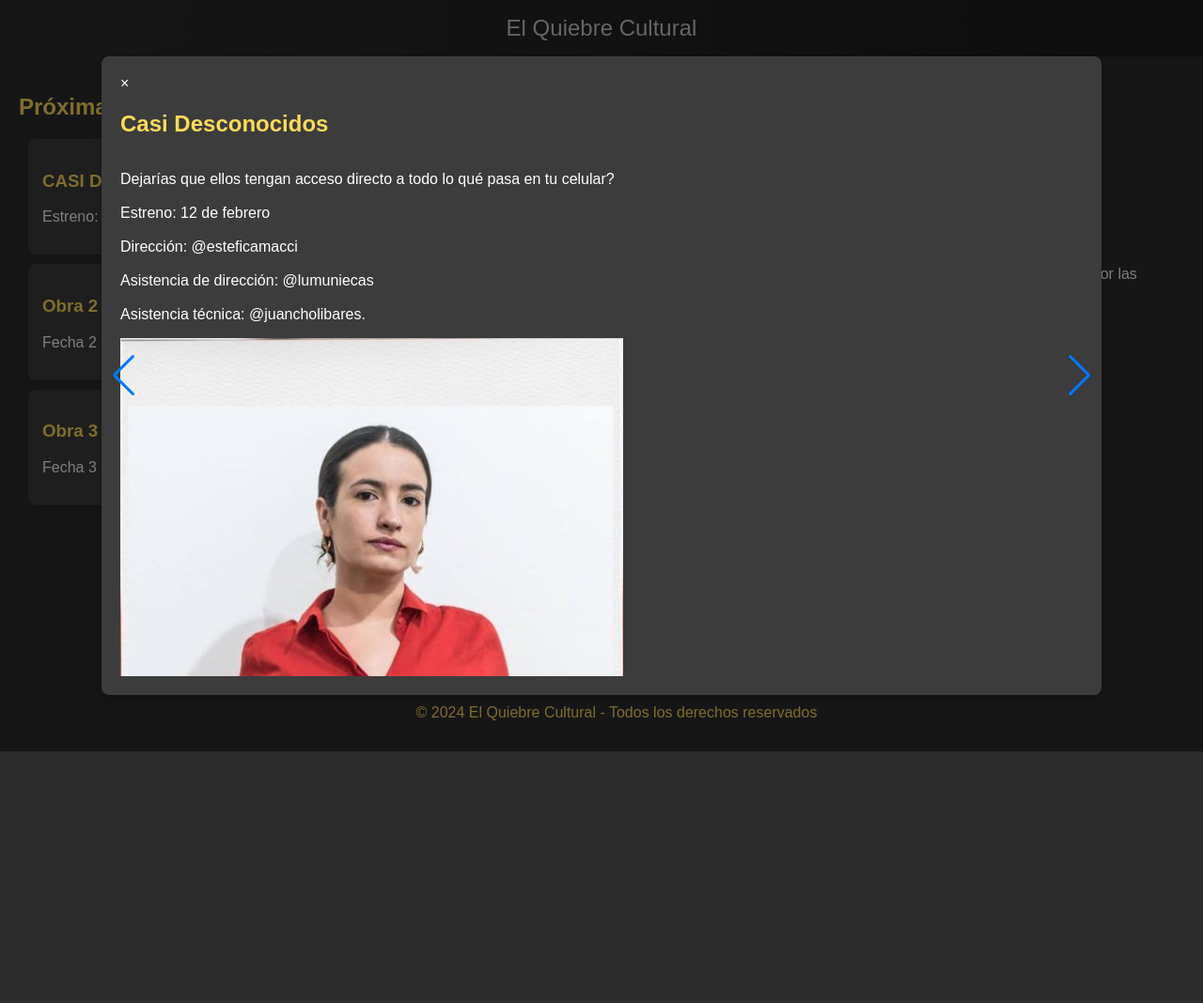
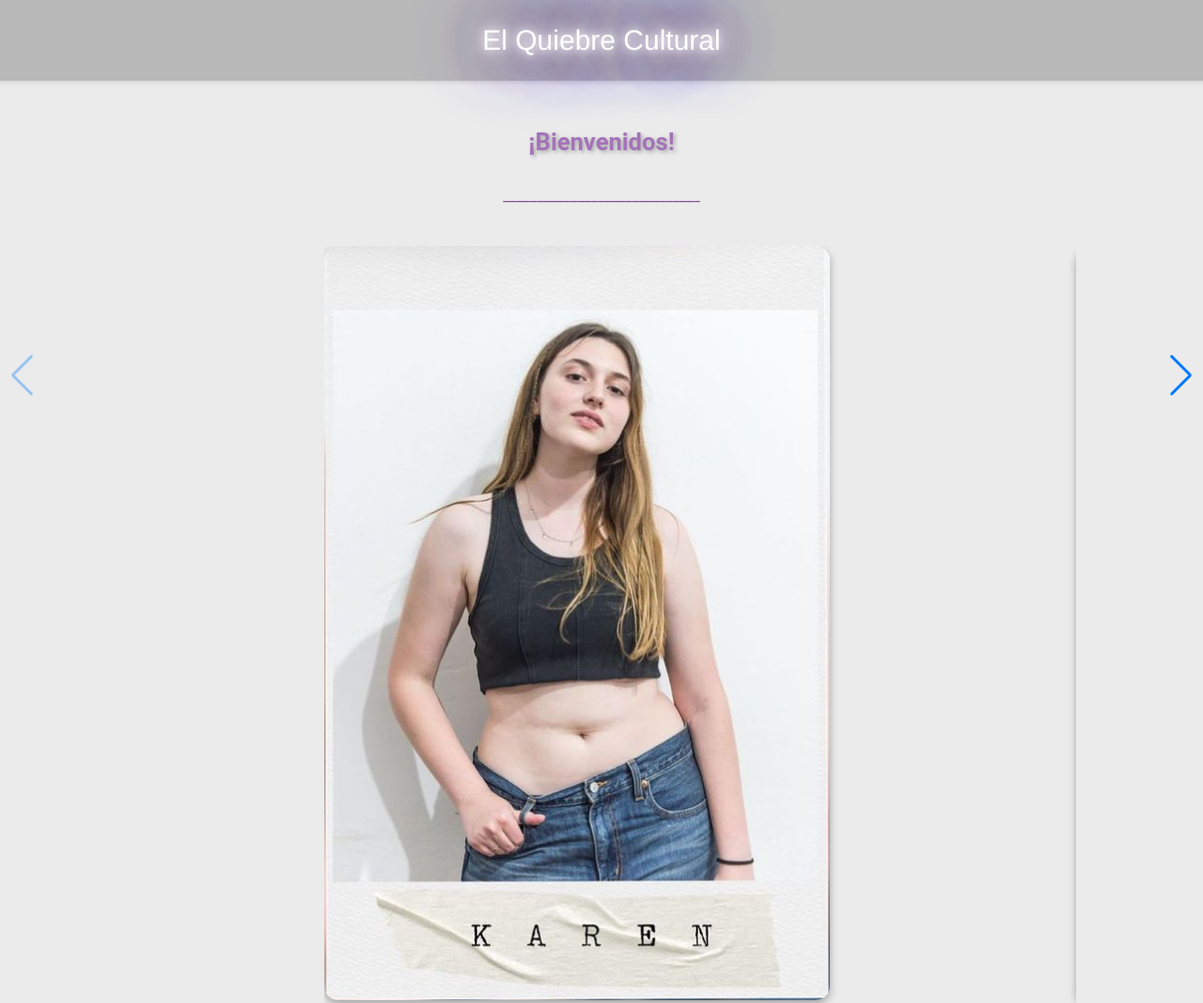
Before and after one commit to Juanlibares/QuiebreCultural, a plain HTML site: page index.html in a window 1280 px wide. Shown: the top 1068 px of the page at 94% size. Before the commit the page ends 800 px from the top, so only its background shows below. Drawn offline with nearby package versions, Linux system fonts and the light colour scheme.

Commit message:
Update index.html

```diff
--- a/index.html
+++ b/index.html
@@ -9,21 +9,32 @@
     <title>ElQuiebre Cultural</title>
     <style>
         body {
-            background-color: #2c2c2c;
+            background-color: #ebebeb;
             color: #ffffff;
-            font-family: 'Arial', sans-serif;
+            font-family: 'Roboto', sans-serif;
             margin: 0;
             padding: 0;
             transition: background-color 0.5s;
+            min-height: 100vh;
+            /* Asegura que el cuerpo ocupe al menos el 100% de la altura de la ventana */
+            display: flex;
+            flex-direction: column;
+            align-items: center;
+            /* Centro horizontalmente */
+            overflow-x: hidden;
+            /* Agregado para ocultar el scroll lateral */
         }
 
         header {
-            background: linear-gradient(to right, #2c2c2c, #1a1a1a);
-            color: #cacaca;
+            background: #b9b9b9;
+            color: #7d4d94;
             text-align: center;
             padding: 1em;
             transition: background 0.5s, color 0.5s;
             box-shadow: 0 2px 4px rgba(0, 0, 0, 0.1);
+            font-family: 'Trebuchet MS', 'Lucida Sans Unicode', 'Lucida Grande', 'Lucida Sans', Arial, sans-serif;
+            font-weight: bold;
+            width: 100%;
         }
 
         nav {
@@ -39,8 +50,10 @@
         section {
             margin: 20px;
             display: flex;
-            flex-direction: column; /* Cambiado de 'space-between' a 'column' para dispositivos móviles */
-            align-items: center; /* Alineación central para dispositivos móviles */
+            flex-direction: column;
+            align-items: center;
+            flex: 1;
+            /* Ocupa el espacio restante */
         }
 
         .card {
@@ -49,89 +62,58 @@
             border-radius: 8px;
             padding: 15px;
             margin: 10px;
-            width: 80%; /* Ajustado para dispositivos móviles */
+            width: 80%;
             box-shadow: 0 4px 8px rgba(0, 0, 0, 0.1);
             transition: transform 0.3s ease-in-out;
             cursor: pointer;
+            text-align: left;
+            display: flex;
+            flex-direction: column;
+            justify-content: center;
+            /* Centra horizontalmente */
+            align-items: center;
+            margin-left: 27px;
+            /* Centra verticalmente */
+
+            /* Alinea el texto a la izquierda */
         }
 
         h1,
         h2,
         h3 {
-            color: #ffdb58;
+            color: #7d4d94;
+            text-shadow: 2px 2px 4px rgba(148, 148, 148, 0.8);
+            /* Tonos neon violeta */
         }
 
         .container {
             flex: 1;
             display: flex;
-            flex-direction: column; /* Cambiado de 'space-between' a 'column' para dispositivos móviles */
-            align-items: center; /* Alineación central para dispositivos móviles */
+            flex-direction: column;
+            align-items: center;
+            width: 100%;
         }
 
         .main-content {
-            flex: 1;
-            padding: 20px;
-            width: 80%; /* Ajustado para dispositivos móviles */
+            width: 100%;
         }
 
-        footer {
-            background-color: #2c2c2c;
-            color: #ffdb58;
-            text-align: center;
-            padding: 1em;
-            position: absolute;
-            bottom: 0;
-            width: 100%;
-            transition: background-color 0.5s, color 0.5s;
-        }
-
-        footer:hover {
-            background-color: #4c4c4c;
-            color: #ffffff;
-        }
-
-        /* Estilos del Modal */
-        .modal {
-            display: flex;
-            justify-content: center;
-            align-items: center;
-            position: fixed;
-            top: 0;
-            left: 0;
-            width: 100%;
-            height: 100%;
-            background-color: rgba(0, 0, 0, 0.5);
-        }
-
-        .modal-content {
-            display: flex;
-            flex-direction: column;
-            justify-content: space-between;
-            max-width: 80%;
-            max-height: 80%;
-            background-color: #3c3c3c;
-            color: #ffffff;
-            padding: 20px;
-            border-radius: 8px;
-            box-shadow: 0 4px 8px rgba(0, 0, 0, 0.2);
-            text-align: left;
-            position: relative;
-        }
-
-        .text-container {
-            width: 100%;
-            margin-bottom: 20px;
-        }
-
+        /* Carrusel con Swiper */
         .swiper-container {
-            width: 100%;
-            max-height: 100%;
+            width: 80%;
+            max-width: 800px;
+            /* Tamaño máximo para evitar que sea demasiado ancho en pantallas grandes */
+            margin-top: 20px;
             overflow: hidden;
+            margin: 0 auto;
+            /* Centra horizontalmente */
         }
 
         .imagenCar {
             max-width: 100%;
             height: auto;
+            border-radius: 15px;
+            box-shadow: 0 4px 8px rgba(0, 0.5, 0, 0.3);
         }
 
         .swiper-slide {
@@ -142,7 +124,7 @@
         /* Reglas de medios para dispositivos móviles */
         @media only screen and (min-width: 768px) {
             .container {
-                flex-direction: row; /* Restaurado a 'row' para dispositivos mayores a 768px */
+                flex-direction: row;
                 justify-content: space-between;
             }
 
@@ -154,6 +136,56 @@
                 width: 100%;
             }
         }
+
+        footer {
+            background-color: #2c2c2c;
+            color: #7d4d94;
+            text-align: center;
+            padding: 1em;
+            transition: background-color 0.5s, color 0.5s;
+            margin-top: auto;
+            /* Empuja el pie de página hacia la parte inferior */
+            width: 100%;
+        }
+
+        footer:hover {
+            background-color: #4c4c4c;
+            color: #ffffff;
+        }
+
+        /* Estilos para los elementos p dentro de la card */
+        .card p {
+            margin-bottom: 10px;
+        }
+
+        .card p:last-child {
+            margin-bottom: 0;
+        }
+
+        li {
+            padding-bottom: 10px;
+        }
+
+        #quiebre {
+            font: normal 30px/normal "Warnes", Helvetica, sans-serif;
+            color: rgba(255, 255, 255, 1);
+            text-decoration: normal;
+            text-align: center;
+            display: inline-block;
+            -webkit-box-sizing: border-box;
+            -moz-box-sizing: border-box;
+            box-sizing: border-box;
+            padding: 10px;
+            border: none;
+            -o-text-overflow: clip;
+            text-overflow: clip;
+            white-space: pre;
+            text-shadow: 0 0 10px rgba(255, 255, 255, 1), 0 0 20px rgba(255, 255, 255, 1), 0 0 30px rgba(255, 255, 255, 1), 0 0 40px #7d4d94, 0 0 70px #7d4d94, 0 0 80px #7d4d94, 0 0 100px #7d4d94;
+            -webkit-transition: all 200ms cubic-bezier(0.42, 0, 0.58, 1);
+            -moz-transition: all 200ms cubic-bezier(0.42, 0, 0.58, 1);
+            -o-transition: all 200ms cubic-bezier(0.42, 0, 0.58, 1);
+            transition: all 200ms cubic-bezier(0.42, 0, 0.58, 1);
+        }
     </style>
 </head>
 
@@ -161,69 +193,91 @@
 
     <header>
         <nav>
-            <div class="navbar-brand">El Quiebre Cultural</div>
+            <div class="navbar-brand" id="quiebre">El Quiebre Cultural</div>
         </nav>
     </header>
+    <h1
+        style="font-size: 160%; text-align: center; border-bottom-width: 10; border-bottom-color: black; margin-top: 50px; color:rgb(164, 115, 184)">
+        ¡Bienvenidos!</h1>
+    <p style="text-align: center; color: #7d4d94; padding-bottom: 8px;">_____________________________</p>
 
     <section class="container">
         <aside>
-            <h2>Próximas Funciones</h2>
-            <div id="cardContainer"></div>
+
+            <h2 style="margin-top: -5% ; color: #dfdc40c5;">CASI DESCONOCIDOS</h2>
+            <p style="text-align: center; color: #7d4d94;">_____________________________</p>
         </aside>
 
         <div class="main-content">
-            <h2>Bienvenido a El Quiebre Cultural</h2>
-            <p>Disfruta de nuestras increíbles actuaciones en un ambiente único. Sumérgete en el mundo del teatro y
-                déjate llevar por las emociones.</p>
+            <div class="swiper-container">
+                <div class="swiper-wrapper">
+                    <div class="swiper-slide"><img class="imagenCar" src="./assets/karen.png" alt="Obra Imagen"></div>
+                    <div class="swiper-slide"><img class="imagenCar" src="./assets/catalina.png" alt="Obra Imagen">
+                    </div>
+                    <div class="swiper-slide"><img class="imagenCar" src="./assets/bernardo.png" alt="Obra Imagen">
+                    </div>
+                    <div class="swiper-slide"><img class="imagenCar" src="./assets/juancarlos.png" alt="Obra Imagen">
+                    </div>
+                    <div class="swiper-slide"><img class="imagenCar" src="./assets/LUCIA.png" alt="Obra Imagen"></div>
+                    <div class="swiper-slide"><img class="imagenCar" src="./assets/karina.png" alt="Obra Imagen"></div>
+                    <div class="swiper-slide"><img class="imagenCar" src="./assets/mauro.png" alt="Obra Imagen"></div>
+                    <div class="swiper-slide"><img class="imagenCar" src="./assets/tomas.png" alt="Obra Imagen"></div>
+                </div>
+                <!-- Agrega la navegación -->
+                <div class="swiper-button-next"></div>
+                <div class="swiper-button-prev"></div>
+            </div>
+            <!-- Carrusel con Swiper -->
+            <div class="card">
+                <i><strong>¿Dejarías que ellos tengan acceso directo a todo lo qué pasa en tu celular?</strong></i>
+                <p style="text-align: center; padding-bottom: 10px;">_____________________________</p>
+                <p>Elenco por orden de aparición:</p>
+                <ul>
+                    <li><strong>Karen</strong>: Vera Carballo</li>
+                    <li><strong>Catalina</strong>: Agustina Gomez Vinacua</li>
+                    <li><strong>Bernardo</strong>: Lautaro Char</li>
+                    <li><strong>Juan Carlos</strong>: Joaquín Ciani</li>
+                    <li><strong>Lucia</strong>: Anyita Rivelo</li>
+                    <li><strong>Karina</strong>: Sol Garcia Jurado</li>
+                    <li><strong>Mauro</strong>: Enzo de Luca</li>
+                    <li><strong>Toto</strong>: Fran Soriano</li>
+                </ul>
 
-            <h3>Próxima Función Destacada</h3>
-            <p>Obra destacada - Fecha y Hora</p>
+                <p style="text-align: center;">_____________________________</p>
+
+                <p style="text-align: center;"><strong>Dirección:<br></strong> Estefanía Camacci</p>
+                <p style="text-align: center;"><strong>Asistencia de dirección:<br></strong> Lucía muñecas</p>
+                <p style="text-align: center;"><strong>Luces:<br></strong> Matias Pesci, Marysol Amalfi</p>
+                <p style="text-align: center;"><strong>Técnico de sonido:<br></strong> Juan Pablo Libares de Lamadrid</p>
+
+                <p style="text-align: center;">_____________________________</p>
+
+                <p style="text-align: center;"><strong>Agradecimientos:</strong></p>
+                <p>Este espectáculo cuenta con el apoyo de <strong>Cecilia Merlo</strong>, <strong>Facundo Verá</strong>
+                    y <strong>Felipa Decoraciones</strong>.</p>
+                <p style="text-align: center;">_____________</p>
+
+                <p>Agradecemos especialmente a <strong>Andrés de Andrea</strong> por su asesoramiento y por prestarnos
+                    su casa como
+                    estudio de grabación, y a todas las personas que hicieron posible las voces de los siguientes
+                    personajes:</p>
+                <ul>
+                    <li><strong>Laureana</strong>: Marysol Amalfi</li>
+                    <li><strong>Papá Catalina</strong>: Néstor Camacci</li>
+                    <li><strong>Juan Pablo</strong>: Andrés de Andrea</li>
+                    <li><strong>Iván</strong>: Lucio Garcia Jurado</li>
+                    <li><strong>Julian</strong>: Juan Pablo Libares de Lamadrid</li>
+                    <li><strong>Maxi</strong>: Nicolás Cuis</li>
+                    <li><strong>Sandra</strong>: María Paz Regino</li>
+                    <li><strong>Hombre desconocido</strong>: Octavio Frias</li>
+                </ul>
+            </div>
         </div>
     </section>
 
     <footer>
         <p>&copy; 2024 El Quiebre Cultural - Todos los derechos reservados</p>
     </footer>
-
-    <!-- Modal -->
-    <div id="myModal" class="modal">
-        <div class="modal-content">
-            <span class="close-btn" onclick="closeModal()">&times;</span>
-            <h2>Casi Desconocidos</h2>
-            <p>Dejarías que ellos tengan acceso directo a todo lo qué pasa en tu celular?
-                <br><br>
-                Estreno: 12 de febrero
-                <br><br>
-                Dirección: @esteficamacci
-                <br><br>
-                Asistencia de dirección: @lumuniecas
-                <br><br>
-                Asistencia técnica: @juancholibares.
-            </p>
-
-            <!-- Carrusel con Swiper -->
-            <div class="swiper-container">
-                <div class="swiper-wrapper">
-                    <div class="swiper-slide"><img class="imagenCar" src="./assets/catalina.png" alt="Obra Imagen">
-                    </div>
-                    <div class="swiper-slide"><img class="imagenCar" src="./assets/bernardo.png" alt="Obra Imagen">
-                    </div>
-                    <div class="swiper-slide"><img class="imagenCar" src="./assets/karen.png" alt="Obra Imagen"></div>
-                    <div class="swiper-slide"><img class="imagenCar" src="./assets/mauro.png" alt="Obra Imagen"></div>
-                    <div class="swiper-slide"><img class="imagenCar" src="./assets/karina.png" alt="Obra Imagen"></div>
-                    <div class="swiper-slide"><img class="imagenCar" src="./assets/juancarlos.png" alt="Obra Imagen">
-                    </div>
-                    <div class="swiper-slide"><img class="imagenCar" src="./assets/LUCIA.png" alt="Obra Imagen"></div>
-                    <div class="swiper-slide"><img class="imagenCar" src="./assets/tomas.png" alt="Obra Imagen"></div>
-                </div>
-                <!-- Agrega la paginación -->
-                <div class="swiper-pagination"></div>
-                <!-- Agrega la navegación -->
-                <div class="swiper-button-next"></div>
-                <div class="swiper-button-prev"></div>
-            </div>
-        </div>
-    </div>
 
     <script src="https://unpkg.com/swiper/swiper-bundle.min.js"></script>
     <script>
@@ -234,46 +288,7 @@
             { titulo: "Obra 3", fecha: "Fecha 3" }
         ];
 
-        // Función para crear las cards dinámicamente
-        function crearCards() {
-            const cardContainer = document.getElementById("cardContainer");
-
-            eventos.forEach((evento, index) => {
-                const card = document.createElement("div");
-                card.classList.add("card");
-
-                const titulo = document.createElement("h3");
-                titulo.textContent = evento.titulo;
-
-                const fecha = document.createElement("p");
-                fecha.textContent = evento.fecha;
-
-                card.appendChild(titulo);
-                card.appendChild(fecha);
-
-                // Añadir un efecto clic en las cards
-                card.addEventListener("click", () => {
-                    openModal();
-                });
-
-                cardContainer.appendChild(card);
-            });
-        }
-
-        // Llamada a la función para crear las cards
-        crearCards();
-
-        // Funciones para el Modal y Carrusel
-        function openModal() {
-            document.getElementById("myModal").style.display = "flex";
-            initSwiper(); // Inicializa el carrusel al abrir el modal
-        }
-
-        function closeModal() {
-            document.getElementById("myModal").style.display = "none";
-            destroySwiper(); // Destruye el carrusel al cerrar el modal para evitar problemas de rendimiento
-        }
-
+        // Funciones para el Carrusel con Swiper
         function initSwiper() {
             var swiper = new Swiper('.swiper-container', {
                 pagination: {
@@ -287,12 +302,10 @@
             });
         }
 
-        function destroySwiper() {
-            var swiperInstance = document.querySelector('.swiper-container.swiper-container-initialized');
-            if (swiperInstance) {
-                swiperInstance.swiper.destroy(true, true);
-            }
-        }
+        // Llamada a la función para inicializar el Carrusel
+        document.addEventListener("DOMContentLoaded", function () {
+            initSwiper();
+        });
     </script>
 
 </body>
```
